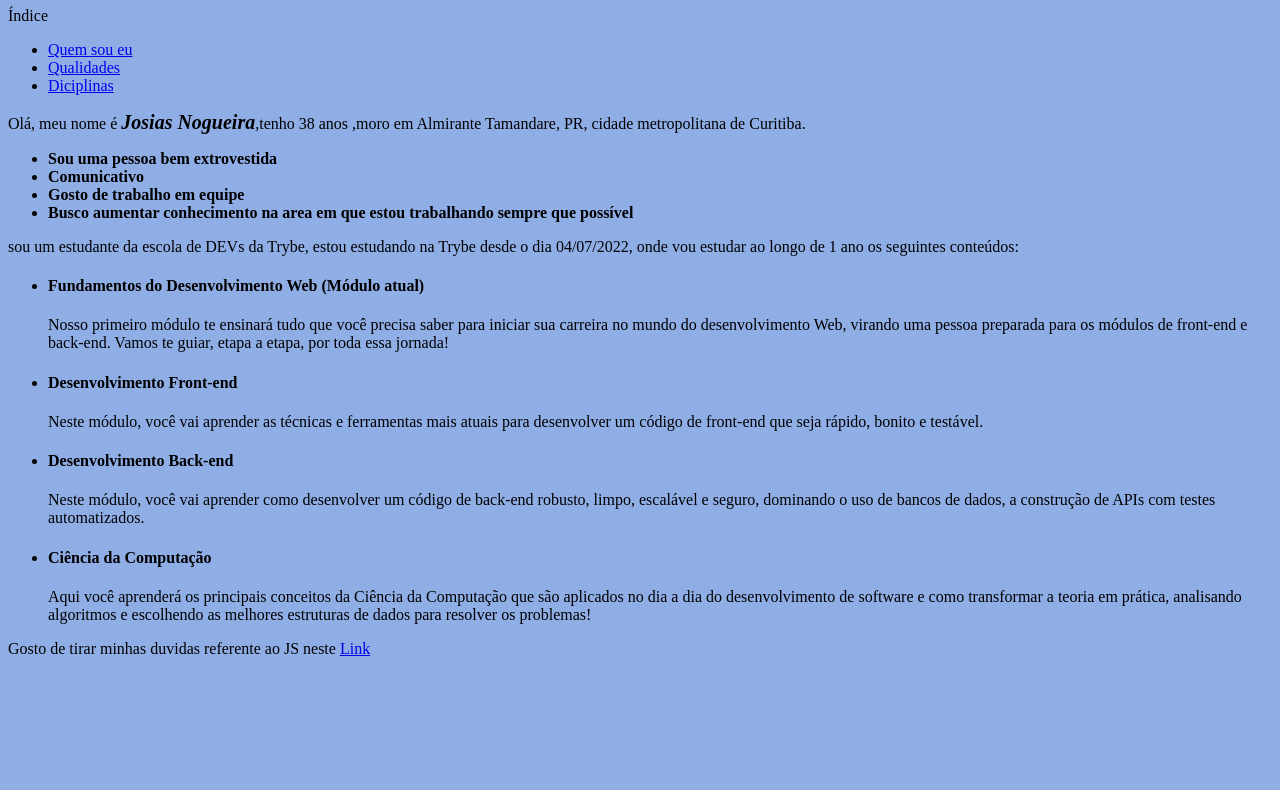
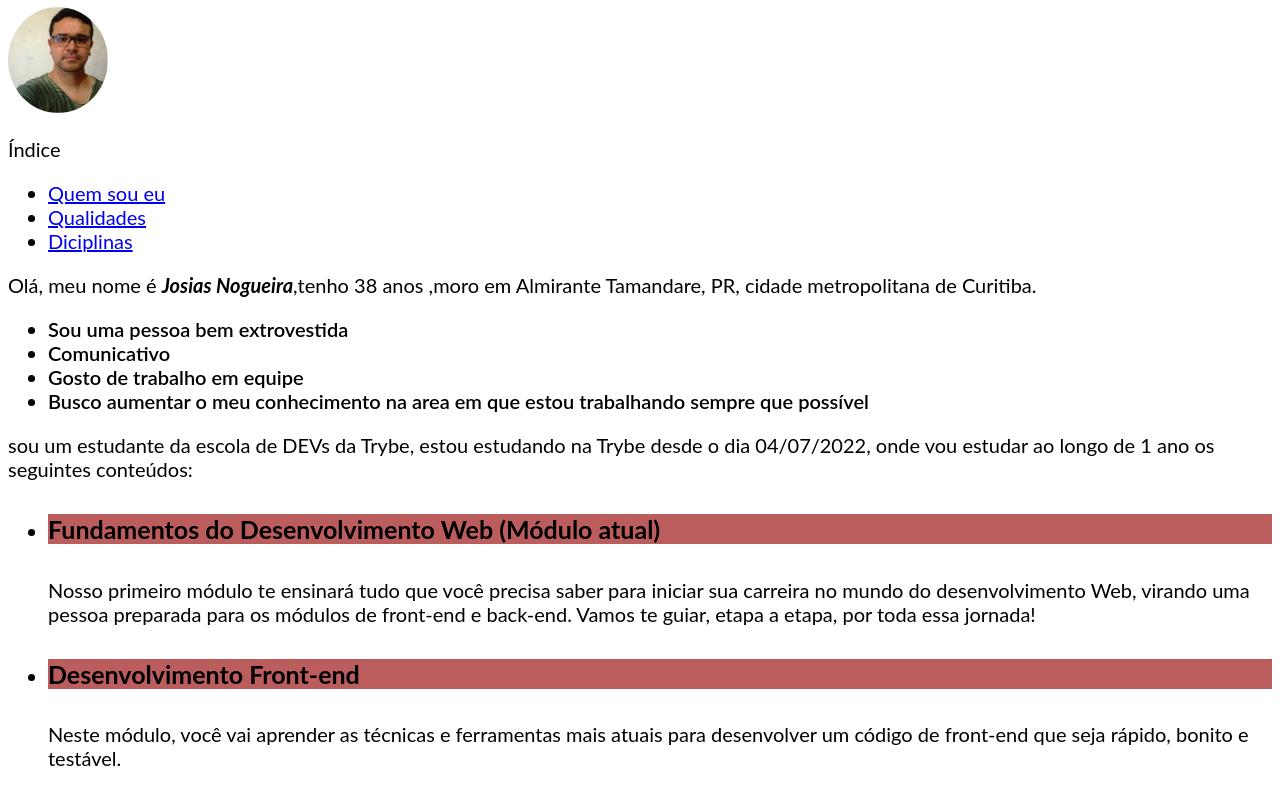
Before and after one commit to JosiasNogueira/JosiasNogueira.github.io, a plain HTML site: page JosiasPortifolio/index.html in a window 1280 px wide. Shown: the part 73-863 px from the top of the page. Before the commit the page ends 800 px from the top, so only its background shows below. Drawn offline with Linux system fonts and the light colour scheme.

Commit message:
criado arquivo style.css(salvar futuro estilos para pgaina, finalização do estilo do titulo,paragrafos e foto do arquivo index.html)

```diff
--- a/JosiasPortifolio/index.html
+++ b/JosiasPortifolio/index.html
@@ -6,6 +6,9 @@
   <title>Portifólio</title>
 </head>
 <style>
+  h1{
+    background-color: rgb(187, 93, 93);
+  }
   .name-font {
     font-style: italic;
     font-size: 20px;
@@ -17,13 +20,30 @@
   }
 
   body {
-    background-color: rgb(144, 174, 230);
+    background-color:white;
   }
+  p{
+    font-family: 'Lato', sans-serif;
+    font-size: 20px;
+  }
+  h4{
+    font-family: 'Lato', sans-serif;
+    font-size: 25px;
+    background-color: rgb(187, 93, 93);
+  }
+  ul{
+    font-family: 'Lato', sans-serif;
+    font-size: 20px;
+  }
+  .circle-image{
+    border-radius: 100%;
+  }
+
 </style>
 
 <body>
   <h1>Portifólio Josias Nogueira</h1>
-
+<img class="circle-image" src="./jn.jpg" alt="Foto Josias" width="100">
 
   <p>Índice</p>
   <ul>
@@ -40,7 +60,7 @@
     <li id="Qualidades">Sou uma pessoa bem extrovestida</li>
     <li>Comunicativo</li>
     <li>Gosto de trabalho em equipe</li>
-    <li>Busco aumentar conhecimento na area em que estou trabalhando sempre que possível</li>
+    <li>Busco aumentar o meu conhecimento na area em que estou trabalhando sempre que possível</li>
   </ul>
   <p>sou um estudante da escola de DEVs da Trybe, estou estudando na Trybe
     desde o dia 04/07/2022, onde vou estudar ao longo de 1 ano os seguintes conteúdos:</p>
@@ -73,6 +93,11 @@
   </ul>
   <p>Gosto de tirar minhas duvidas referente ao JS neste <a
       href="https://developer.mozilla.org/pt-BR/docs/Web/JavaScript" target="_blank">Link</a></p>
-</body>
+    <p>Projetos <a> colocar links</a>
+      <a> colocar links</a>
+      <a> colocar links</a>
+      <a> colocar links</a>
+    </p>
+    </body>
 
 </html>
--- /dev/null
+++ b/JosiasPortifolio/style.css
@@ -0,0 +1,17 @@
+.name-font {
+    font-style: italic;
+    font-size: 20px;
+  }
+
+  .qualidades_font {
+    font-style: unset;
+    font-weight: 600;
+  }
+
+  body {
+    background-color:#4c956c;
+  }
+  p{
+    font-family: 'Lato', sans-serif;
+    font-size: 20px;
+  }
```
